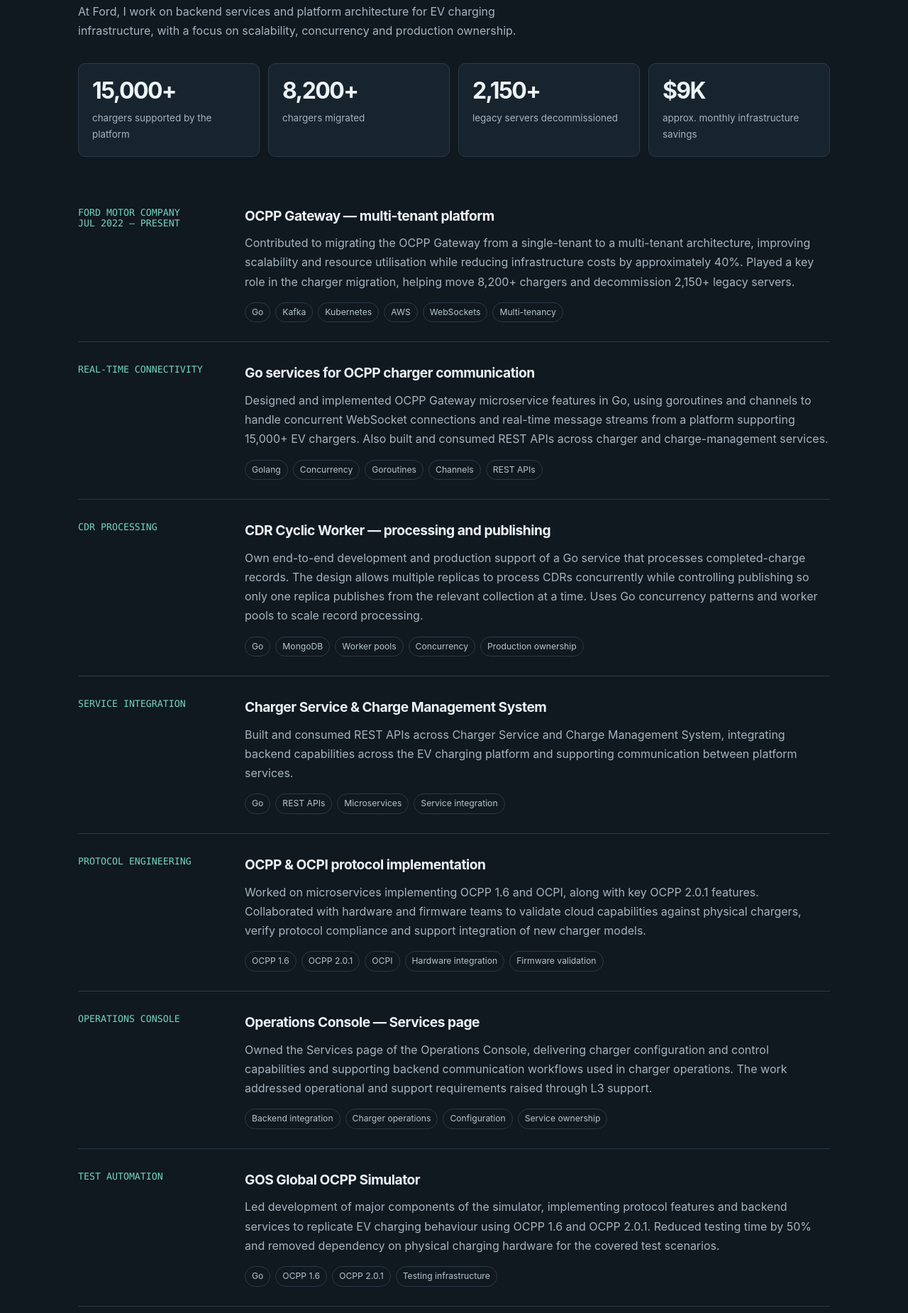
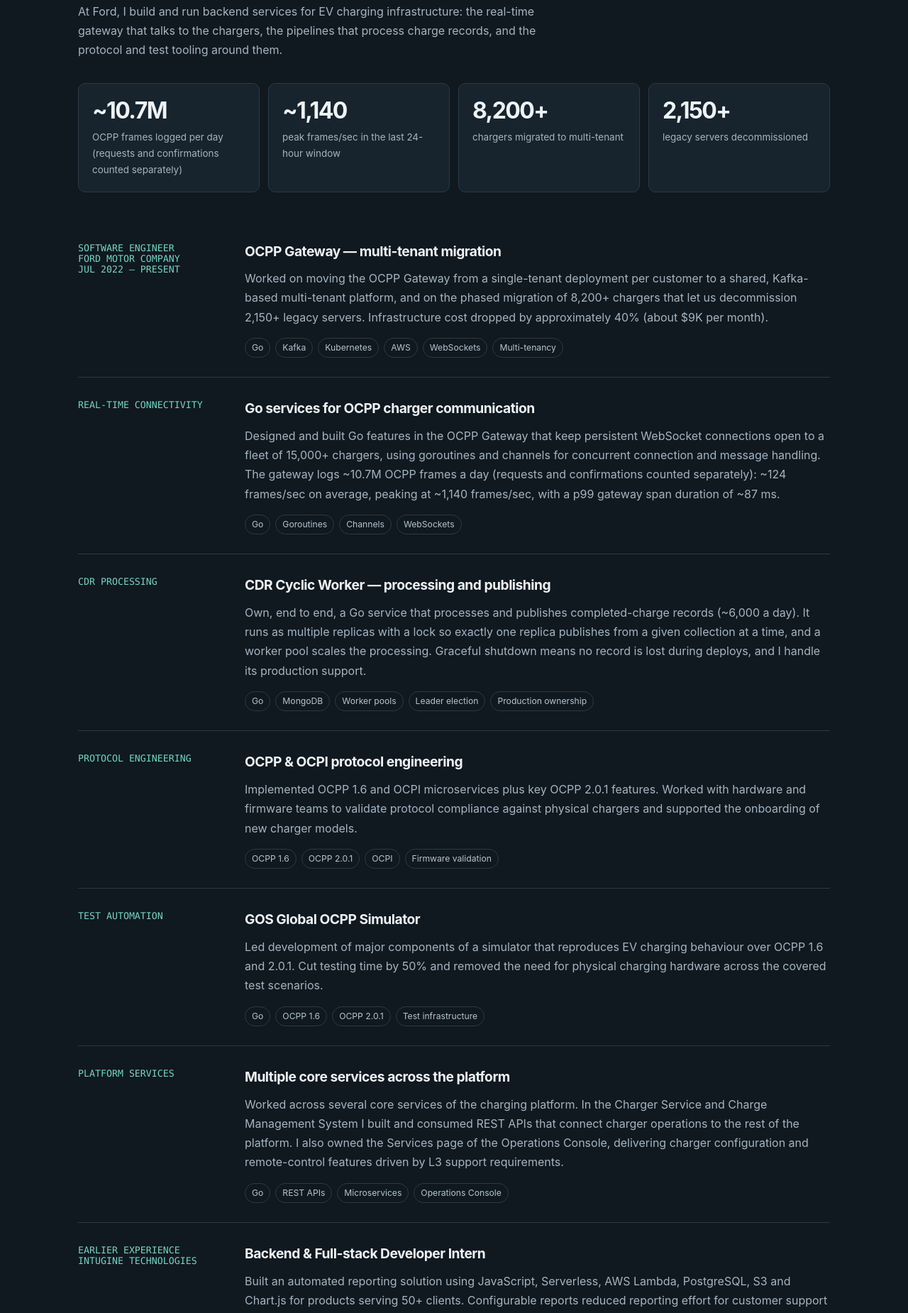
Before and after one commit to abhijeetkr0202/abhijeetkr0202.github.io, a plain HTML site: page index.html in a window 1280 px wide. Shown: the part 950-2800 px from the top of the page at 71% size. Drawn offline with Linux system fonts and the light colour scheme.

Commit message:
Updated index.html

```diff
--- a/index.html
+++ b/index.html
@@ -153,6 +153,7 @@
           </p>
           <div class="actions">
             <a class="button primary" href="#experience">Explore my work</a>
+            <a class="button secondary" href="resume.pdf" download>Download resume</a>
             <a class="button secondary" href="https://github.com/abhijeetkr0202" target="_blank" rel="noopener noreferrer">GitHub profile</a>
             <a class="button secondary" href="https://www.linkedin.com/in/abhijeetkr0202/" target="_blank" rel="noopener noreferrer">LinkedIn</a>
           </div>
@@ -177,27 +178,29 @@
           <p class="eyebrow">01 / Production engineering</p>
           <h2>Experience at scale</h2>
           <p class="section-intro">
-            At Ford, I work on backend services and platform architecture for EV charging
-            infrastructure, with a focus on scalability, concurrency and production ownership.
+            At Ford, I build and run backend services for EV charging infrastructure: the
+            real-time gateway that talks to the chargers, the pipelines that process charge
+            records, and the protocol and test tooling around them.
           </p>
         </div>
 
         <div class="metrics" aria-label="Selected engineering impact">
-          <div class="metric"><strong>15,000+</strong><span>chargers supported by the platform</span></div>
-          <div class="metric"><strong>8,200+</strong><span>chargers migrated</span></div>
+          <div class="metric"><strong>~10.7M</strong><span>OCPP frames logged per day (requests and confirmations counted separately)</span></div>
+          <div class="metric"><strong>~1,140</strong><span>peak frames/sec in the last 24-hour window</span></div>
+          <div class="metric"><strong>8,200+</strong><span>chargers migrated to multi-tenant</span></div>
           <div class="metric"><strong>2,150+</strong><span>legacy servers decommissioned</span></div>
-          <div class="metric"><strong>$9K</strong><span>approx. monthly infrastructure savings</span></div>
         </div>
 
         <article class="work-item">
-          <div class="work-label">FORD MOTOR COMPANY<br>JUL 2022 — PRESENT</div>
+          <div class="work-label">SOFTWARE ENGINEER<br>FORD MOTOR COMPANY<br>JUL 2022 — PRESENT</div>
           <div>
-            <h3>OCPP Gateway — multi-tenant platform</h3>
+            <h3>OCPP Gateway — multi-tenant migration</h3>
+            <!-- TODO (optional, strengthens ownership): add one sentence on what YOU built, e.g. tenant-aware routing, consumer-group design, migration tooling, rollback plan. -->
             <p>
-              Contributed to migrating the OCPP Gateway from a single-tenant to a multi-tenant
-              architecture, improving scalability and resource utilisation while reducing
-              infrastructure costs by approximately 40%. Played a key role in the charger
-              migration, helping move 8,200+ chargers and decommission 2,150+ legacy servers.
+              Worked on moving the OCPP Gateway from a single-tenant deployment per customer to
+              a shared, Kafka-based multi-tenant platform, and on the phased migration of
+              8,200+ chargers that let us decommission 2,150+ legacy servers. Infrastructure
+              cost dropped by approximately 40% (about $9K per month).
             </p>
             <div class="tags"><span>Go</span><span>Kafka</span><span>Kubernetes</span><span>AWS</span><span>WebSockets</span><span>Multi-tenancy</span></div>
           </div>
@@ -208,12 +211,13 @@
           <div>
             <h3>Go services for OCPP charger communication</h3>
             <p>
-              Designed and implemented OCPP Gateway microservice features in Go, using
-              goroutines and channels to handle concurrent WebSocket connections and
-              real-time message streams from a platform supporting 15,000+ EV chargers.
-              Also built and consumed REST APIs across charger and charge-management services.
+              Designed and built Go features in the OCPP Gateway that keep persistent WebSocket
+              connections open to a fleet of 15,000+ chargers, using goroutines and channels for
+              concurrent connection and message handling. The gateway logs ~10.7M OCPP frames a
+              day (requests and confirmations counted separately): ~124 frames/sec on average,
+              peaking at ~1,140 frames/sec, with a p99 gateway span duration of ~87 ms.
             </p>
-            <div class="tags"><span>Golang</span><span>Concurrency</span><span>Goroutines</span><span>Channels</span><span>REST APIs</span></div>
+            <div class="tags"><span>Go</span><span>Goroutines</span><span>Channels</span><span>WebSockets</span></div>
           </div>
         </article>
 
@@ -222,54 +226,26 @@
           <div>
             <h3>CDR Cyclic Worker — processing and publishing</h3>
             <p>
-              Own end-to-end development and production support of a Go service that processes
-              completed-charge records. The design allows multiple replicas to process CDRs
-              concurrently while controlling publishing so only one replica publishes from
-              the relevant collection at a time. Uses Go concurrency patterns and worker pools
-              to scale record processing.
+              Own, end to end, a Go service that processes and publishes completed-charge
+              records (~6,000 a day). It runs as multiple replicas with a lock so exactly one
+              replica publishes from a given collection at a time, and a worker pool scales the
+              processing. Graceful shutdown means no record is lost during deploys, and I handle
+              its production support.
             </p>
-            <div class="tags"><span>Go</span><span>MongoDB</span><span>Worker pools</span><span>Concurrency</span><span>Production ownership</span></div>
-          </div>
-        </article>
-
-        <article class="work-item">
-          <div class="work-label">SERVICE INTEGRATION</div>
-          <div>
-            <h3>Charger Service &amp; Charge Management System</h3>
-            <p>
-              Built and consumed REST APIs across Charger Service and Charge Management
-              System, integrating backend capabilities across the EV charging platform and
-              supporting communication between platform services.
-            </p>
-            <div class="tags"><span>Go</span><span>REST APIs</span><span>Microservices</span><span>Service integration</span></div>
+            <div class="tags"><span>Go</span><span>MongoDB</span><span>Worker pools</span><span>Leader election</span><span>Production ownership</span></div>
           </div>
         </article>
 
         <article class="work-item">
           <div class="work-label">PROTOCOL ENGINEERING</div>
           <div>
-            <h3>OCPP &amp; OCPI protocol implementation</h3>
+            <h3>OCPP &amp; OCPI protocol engineering</h3>
             <p>
-              Worked on microservices implementing OCPP 1.6 and OCPI, along with key
-              OCPP 2.0.1 features. Collaborated with hardware and firmware teams to validate
-              cloud capabilities against physical chargers, verify protocol compliance and
-              support integration of new charger models.
+              Implemented OCPP 1.6 and OCPI microservices plus key OCPP 2.0.1 features. Worked
+              with hardware and firmware teams to validate protocol compliance against physical
+              chargers and supported the onboarding of new charger models.
             </p>
-            <div class="tags"><span>OCPP 1.6</span><span>OCPP 2.0.1</span><span>OCPI</span><span>Hardware integration</span><span>Firmware validation</span></div>
-          </div>
-        </article>
-
-        <article class="work-item">
-          <div class="work-label">OPERATIONS CONSOLE</div>
-          <div>
-            <h3>Operations Console — Services page</h3>
-            <p>
-              Owned the Services page of the Operations Console, delivering charger
-              configuration and control capabilities and supporting backend communication
-              workflows used in charger operations. The work addressed operational and
-              support requirements raised through L3 support.
-            </p>
-            <div class="tags"><span>Backend integration</span><span>Charger operations</span><span>Configuration</span><span>Service ownership</span></div>
+            <div class="tags"><span>OCPP 1.6</span><span>OCPP 2.0.1</span><span>OCPI</span><span>Firmware validation</span></div>
           </div>
         </article>
 
@@ -277,20 +253,36 @@
           <div class="work-label">TEST AUTOMATION</div>
           <div>
             <h3>GOS Global OCPP Simulator</h3>
+            <!-- TODO (optional): add the before/after test time and how the 50% was measured. -->
             <p>
-              Led development of major components of the simulator, implementing protocol
-              features and backend services to replicate EV charging behaviour using OCPP 1.6
-              and OCPP 2.0.1. Reduced testing time by 50% and removed dependency on physical
-              charging hardware for the covered test scenarios.
+              Led development of major components of a simulator that reproduces EV charging
+              behaviour over OCPP 1.6 and 2.0.1. Cut testing time by 50% and removed the need
+              for physical charging hardware across the covered test scenarios.
             </p>
-            <div class="tags"><span>Go</span><span>OCPP 1.6</span><span>OCPP 2.0.1</span><span>Testing infrastructure</span></div>
+            <div class="tags"><span>Go</span><span>OCPP 1.6</span><span>OCPP 2.0.1</span><span>Test infrastructure</span></div>
           </div>
         </article>
 
         <article class="work-item">
+          <div class="work-label">PLATFORM SERVICES</div>
+          <div>
+            <h3>Multiple core services across the platform</h3>
+            <p>
+              Worked across several core services of the charging platform. In the Charger
+              Service and Charge Management System I built and consumed REST APIs that connect
+              charger operations to the rest of the platform. I also owned the Services page of
+              the Operations Console, delivering charger configuration and remote-control
+              features driven by L3 support requirements.
+            </p>
+            <div class="tags"><span>Go</span><span>REST APIs</span><span>Microservices</span><span>Operations Console</span></div>
+          </div>
+        </article>
+
+        <article class="work-item">
+          <!-- TODO: add internship dates under the company name, e.g. <br>MON YYYY — MON YYYY -->
           <div class="work-label">EARLIER EXPERIENCE<br>INTUGINE TECHNOLOGIES</div>
           <div>
-            <h3>Backend & Full-stack Developer Intern</h3>
+            <h3>Backend &amp; Full-stack Developer Intern</h3>
             <p>
               Built an automated reporting solution using JavaScript, Serverless, AWS Lambda,
               PostgreSQL, S3 and Chart.js for products serving 50+ clients. Configurable reports
@@ -317,11 +309,13 @@
             <p class="eyebrow">Featured project</p>
             <h3><a href="https://github.com/abhijeetkr0202/TripBeacon-trip-planning" target="_blank" rel="noopener noreferrer">TripBeacon</a> — AI road-trip planner</h3>
             <p>
-              A multi-service trip-planning product with a Go computation engine, a NestJS
-              API gateway and a React Native mobile app. The Go service handles geocoding,
-              multi-leg and round-trip route computation, and polyline merging. Route legs
-              are processed in parallel using goroutines and channels. The project is in
-              active development.
+              One product built as three services. A Go computation engine (Gin) geocodes places,
+              computes multi-leg and round-trip routes, merges polylines and resolves each route
+              leg in parallel with goroutines and channels, behind swappable routing providers.
+              A NestJS gateway handles JWT auth (including Apple and Google sign-in), MongoDB
+              persistence and trip operations, and a React Native app brings it to iOS and
+              Android. In active development: routing providers (OSRM, Google Maps), weather
+              along the route, budget breakdown, safety scoring and LLM trip narratives are next.
             </p>
             <div class="tags"><span>Go</span><span>Gin</span><span>Goroutines</span><span>NestJS</span><span>TypeScript</span><span>MongoDB</span><span>React Native</span></div>
             <a class="project-link" href="https://github.com/abhijeetkr0202/TripBeacon-trip-planning" target="_blank" rel="noopener noreferrer">View repository →</a>
@@ -330,11 +324,14 @@
           <article class="project">
             <h3><a href="https://github.com/abhijeetkr0202/DesignGrill" target="_blank" rel="noopener noreferrer">DesignGrill</a></h3>
             <p>
-              An open-source, local-first desktop application for practising system design
-              interviews. It supports structured interview sessions, architecture design
-              workflows and AI interviewer integrations with multiple model providers.
+              An open-source, local-first desktop app where you write requirements and draw an
+              architecture, and an AI interviewer challenges your actual design from a
+              structured, validated snapshot of your session. Ships with 50 problems and a
+              progressive interview that moves from baseline to scale to resilience, asking what
+              breaks first. Works with OpenAI, Anthropic, OpenRouter or any OpenAI-compatible
+              endpoint, with API keys kept in the OS credential store.
             </p>
-            <div class="tags"><span>Tauri 2</span><span>React</span><span>TypeScript</span><span>SQLite</span><span>Rust</span><span>Vitest</span></div>
+            <div class="tags"><span>Tauri 2</span><span>React</span><span>TypeScript</span><span>SQLite</span><span>Rust</span><span>Vitest</span><span>Built with AI-assisted development</span></div>
             <a class="project-link" href="https://github.com/abhijeetkr0202/DesignGrill" target="_blank" rel="noopener noreferrer">View repository →</a>
           </article>
 
@@ -360,6 +357,9 @@
         </div>
       </section>
 
+      <!-- TODO: add an Education line before the stack section, e.g.
+      <section id="education"><div class="section-head"><h2>Education</h2></div><p>DEGREE, COLLEGE · YEAR</p></section> -->
+
       <section id="stack">
         <div class="section-head">
           <p class="eyebrow">03 / Tools and technologies</p>
@@ -370,10 +370,10 @@
           <dt>Languages</dt><dd>Go, TypeScript, JavaScript, Python</dd>
           <dt>Backend</dt><dd>NestJS, Node.js, Express.js, Flask, REST APIs, WebSockets</dd>
           <dt>Databases</dt><dd>MongoDB, PostgreSQL, Redis, SQLite</dd>
-          <dt>Cloud & infrastructure</dt><dd>AWS, Docker, Kubernetes, CI/CD</dd>
+          <dt>Cloud &amp; infrastructure</dt><dd>AWS, Docker, Kubernetes, CI/CD</dd>
           <dt>Messaging</dt><dd>Kafka, AWS SNS, MQTT</dd>
           <dt>Engineering</dt><dd>Distributed systems, event-driven architecture, concurrency, microservices, high availability, system design</dd>
-          <dt>Observability & tools</dt><dd>Datadog, Dynatrace, Git, Jira</dd>
+          <dt>Observability &amp; tools</dt><dd>Datadog, Dynatrace, Git, Jira</dd>
           <dt>Protocols</dt><dd>OCPP 1.6, OCPP 2.0.1, OCPI</dd>
         </dl>
       </section>
@@ -389,6 +389,7 @@
           </p>
           <div class="actions">
             <a class="button primary" href="mailto:abhijeetkr0202@gmail.com">Email me</a>
+            <a class="button secondary" href="resume.pdf" download>Download resume</a>
             <a class="button secondary" href="https://www.linkedin.com/in/abhijeetkr0202/" target="_blank" rel="noopener noreferrer">LinkedIn</a>
             <a class="button secondary" href="https://github.com/abhijeetkr0202" target="_blank" rel="noopener noreferrer">GitHub</a>
           </div>
```
